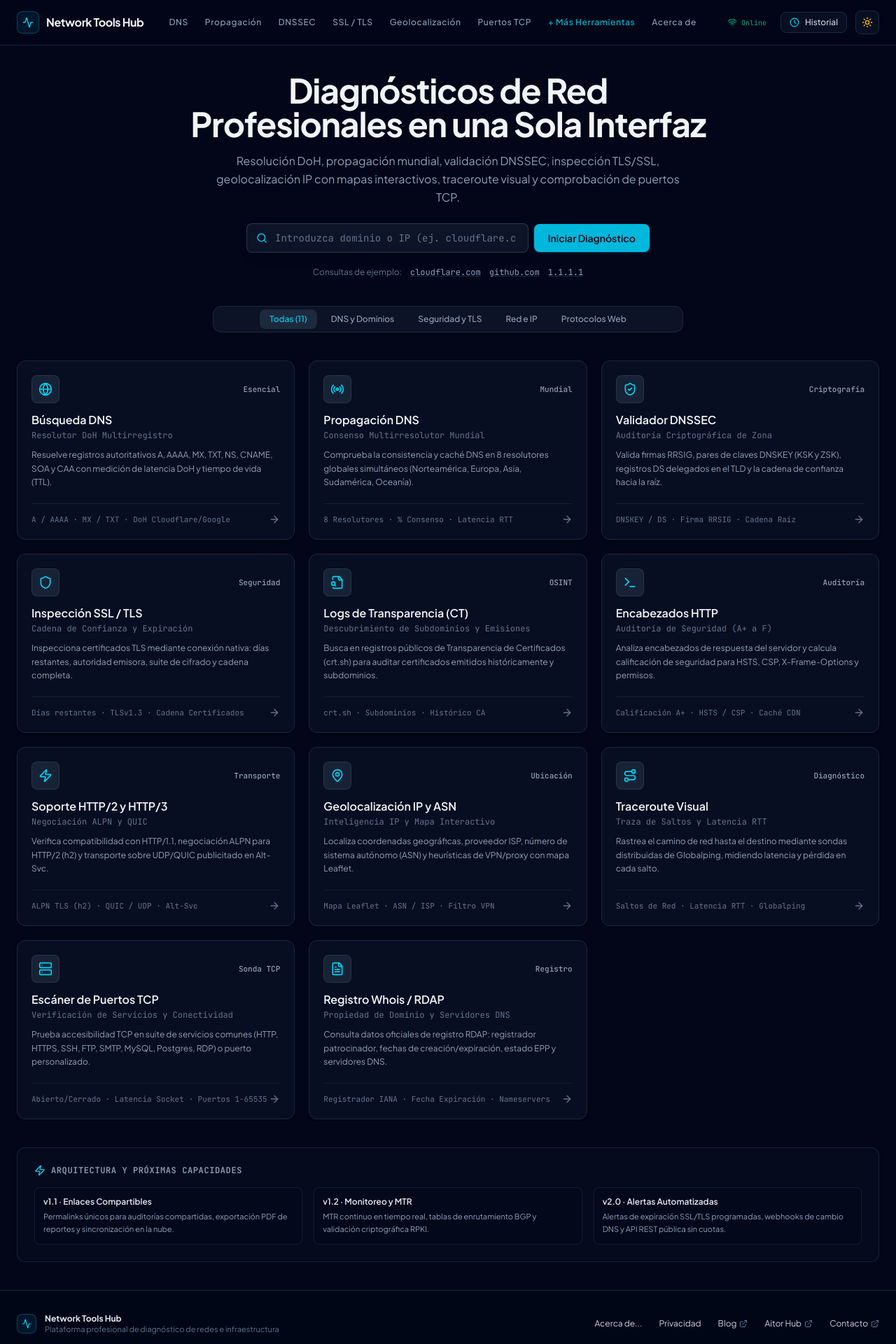
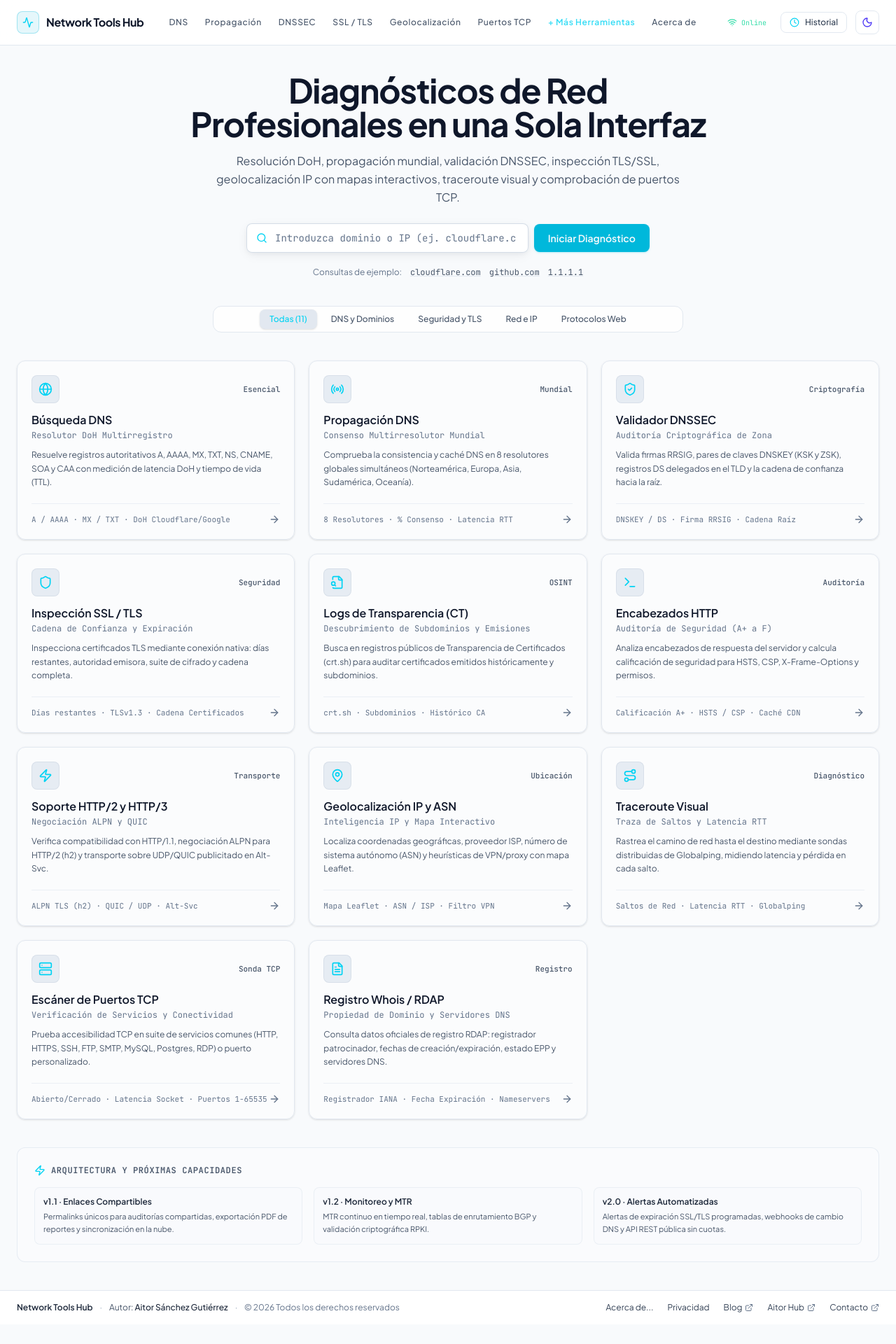
Before and after one commit to spankyno/Network-Tools, a React (Vite) app: page / in a window 1280 px wide. Shown: the top 1920 px of the page at 70% size. After the commit the page ends 1892 px from the top, so only its background shows below. Built offline with nearby package versions, Linux system fonts and the light colour scheme.

Commit message:
Add files via upload

```diff
--- a/index.html
+++ b/index.html
@@ -25,6 +25,21 @@
     <link rel="preconnect" href="https://fonts.gstatic.com" crossorigin />
     <link href="https://fonts.googleapis.com/css2?family=Plus+Jakarta+Sans:wght@400;500;600;700&family=JetBrains+Mono:wght@400;500;600&display=swap" rel="stylesheet" />
     <link rel="stylesheet" href="https://unpkg.com/leaflet@1.9.4/dist/leaflet.css" integrity="sha256-p4NxAoJBhIIN+hmNHrzRCf9tD/miZyoHS5obTRR9BMY=" crossorigin="" />
+    <script>
+      (function() {
+        try {
+          var stored = localStorage.getItem('netcheck_theme');
+          var isDark = stored ? stored === 'dark' : (window.matchMedia && window.matchMedia('(prefers-color-scheme: dark)').matches);
+          if (isDark) {
+            document.documentElement.classList.add('dark');
+            document.documentElement.classList.remove('light');
+          } else {
+            document.documentElement.classList.remove('dark');
+            document.documentElement.classList.add('light');
+          }
+        } catch (e) {}
+      })();
+    </script>
   </head>
   <body>
     <div id="root"></div>
--- a/src/App.tsx
+++ b/src/App.tsx
@@ -43,16 +43,33 @@ function MainApp() {
   const [currentExtra, setCurrentExtra] = useState<string | undefined>(undefined);
   const [historyItems, setHistoryItems] = useState<HistoryItem[]>([]);
   const [isHistoryOpen, setIsHistoryOpen] = useState(false);
-  const [isDark, setIsDark] = useState(true);
+  const [isDark, setIsDark] = useState<boolean>(() => {
+    if (typeof window !== 'undefined') {
+      const stored = localStorage.getItem('netcheck_theme');
+      if (stored === 'light') return false;
+      if (stored === 'dark') return true;
+      if (window.matchMedia) {
+        return window.matchMedia('(prefers-color-scheme: dark)').matches;
+      }
+    }
+    return true;
+  });
 
-  // Sincronizar clase del tema claro/oscuro
+  // Sincronizar clase del tema claro/oscuro y persistir en almacenamiento local
   useEffect(() => {
+    const root = document.documentElement;
     if (isDark) {
-      document.documentElement.classList.add('dark');
-      document.documentElement.classList.remove('light');
+      root.classList.add('dark');
+      root.classList.remove('light');
+      localStorage.setItem('netcheck_theme', 'dark');
+      const metaTheme = document.querySelector('meta[name="theme-color"]');
+      if (metaTheme) metaTheme.setAttribute('content', '#020617');
     } else {
-      document.documentElement.classList.remove('dark');
-      document.documentElement.classList.add('light');
+      root.classList.remove('dark');
+      root.classList.add('light');
+      localStorage.setItem('netcheck_theme', 'light');
+      const metaTheme = document.querySelector('meta[name="theme-color"]');
+      if (metaTheme) metaTheme.setAttribute('content', '#f8fafc');
     }
   }, [isDark]);
 
@@ -241,22 +258,20 @@ function MainApp() {
         )}
       </main>
 
-      {/* Pie de Página */}
-      <footer className="border-t border-slate-800/80 bg-slate-950/90 py-8 text-xs text-slate-400 mt-auto">
-        <div className="max-w-7xl mx-auto px-4 sm:px-6 space-y-6">
-          <div className="flex flex-col md:flex-row items-center justify-between gap-4 pb-6 border-b border-slate-800/60">
-            <div className="flex items-center gap-3">
-              <div className="w-7 h-7 rounded-lg bg-cyan-500/10 border border-cyan-500/30 flex items-center justify-center text-cyan-400">
-                <Activity className="w-3.5 h-3.5" />
-              </div>
-              <div className="text-left">
-                <span className="font-bold text-slate-200">Network Tools Hub</span>
-                <span className="text-slate-500 block text-[11px]">Plataforma profesional de diagnóstico de redes e infraestructura</span>
-              </div>
+      {/* Pie de Página Integrado y Recogido */}
+      <footer className="border-t border-slate-800/80 bg-slate-950 py-4 text-xs text-slate-400 mt-auto">
+        <div className="max-w-7xl mx-auto px-4 sm:px-6 flex flex-col md:flex-row items-center justify-between gap-3">
+          {/* Marca y Autoría */}
+          <div className="flex flex-wrap items-center justify-center md:justify-start gap-x-2.5 gap-y-1 text-xs text-slate-400">
+            <span className="font-semibold text-slate-200">Network Tools Hub</span>
+            <span className="text-slate-600 hidden sm:inline">·</span>
+            <span>Autor: <strong className="text-slate-200 font-medium">Aitor Sánchez Gutiérrez</strong></span>
+            <span className="text-slate-600 hidden sm:inline">·</span>
+            <span className="text-slate-500">© 2026 Todos los derechos reservados</span>
           </div>
 
-            {/* Vínculos de Navegación del Footer */}
-            <div className="flex flex-wrap items-center justify-center gap-x-6 gap-y-2 text-xs">
+          {/* Vínculos Recogidos */}
+          <div className="flex flex-wrap items-center justify-center md:justify-end gap-x-5 gap-y-1 text-xs">
             <button
               onClick={() => handleSelectTool('about')}
               className={`transition-colors hover:text-cyan-400 ${
@@ -302,16 +317,6 @@ function MainApp() {
             </a>
           </div>
         </div>
-
-          <div className="flex flex-col sm:flex-row items-center justify-between gap-4 text-[11px] text-slate-500">
-            <div>
-              <span>Autor: <strong className="text-slate-300 font-medium">Aitor Sánchez Gutiérrez</strong> (c) 2026 Todos los derechos reservados.</span>
-            </div>
-            <div className="text-center sm:text-right">
-              <span>Privacidad: Página estandar de privacidad. (Se recogerá únicamente la ip del usuario para analíticas.)</span>
-            </div>
-          </div>
-        </div>
       </footer>
 
       {/* Indicador Flotante Offline */}
--- a/src/components/Header.tsx
+++ b/src/components/Header.tsx
@@ -111,11 +111,15 @@ export const Header: React.FC<HeaderProps> = ({
           {/* Selector de Modo Claro/Oscuro */}
           <button
             onClick={onToggleTheme}
-            className="p-2 rounded-lg border border-slate-800 bg-slate-900/60 hover:bg-slate-800/80 text-slate-300 hover:text-white transition-colors"
+            className="p-2 rounded-lg border border-slate-800 bg-slate-900/60 hover:bg-slate-800/80 text-slate-300 hover:text-slate-100 transition-colors"
             title={isDark ? 'Cambiar a modo claro' : 'Cambiar a modo oscuro'}
             aria-label="Alternar tema"
           >
-            {isDark ? <Sun className="w-4 h-4 text-amber-400" /> : <Moon className="w-4 h-4 text-slate-400" />}
+            {isDark ? (
+              <Sun className="w-4 h-4 text-amber-400" />
+            ) : (
+              <Moon className="w-4 h-4 text-indigo-600" />
+            )}
           </button>
         </div>
       </div>
--- a/src/index.css
+++ b/src/index.css
@@ -5,25 +5,110 @@
     --font-sans: 'Plus Jakarta Sans', system-ui, -apple-system, sans-serif;
     --font-mono: 'JetBrains Mono', monospace;
   }
+}
+
+/* ========================================================
+   SISTEMA DE TEMAS: MODO CLARO Y MODO OSCURO
+   ======================================================== */
+
+:root,
+html.dark {
+  --color-slate-50: #f8fafc;
+  --color-slate-100: #f1f5f9;
+  --color-slate-200: #e2e8f0;
+  --color-slate-300: #cbd5e1;
+  --color-slate-400: #94a3b8;
+  --color-slate-500: #64748b;
+  --color-slate-600: #475569;
+  --color-slate-700: #334155;
+  --color-slate-800: #1e293b;
+  --color-slate-900: #0f172a;
+  --color-slate-950: #020617;
+  color-scheme: dark;
+}
+
+html.light {
+  --color-slate-50: #020617;
+  --color-slate-100: #0f172a;
+  --color-slate-200: #1e293b;
+  --color-slate-300: #334155;
+  --color-slate-400: #475569;
+  --color-slate-500: #64748b;
+  --color-slate-600: #94a3b8;
+  --color-slate-700: #cbd5e1;
+  --color-slate-800: #e2e8f0;
+  --color-slate-900: #ffffff;
+  --color-slate-950: #f8fafc;
+  color-scheme: light;
+}
 
 body {
   font-family: var(--font-sans);
-    background-color: #020617; /* slate-950 */
-    color: #f1f5f9; /* slate-100 */
+  background-color: var(--color-slate-950);
+  color: var(--color-slate-100);
   min-height: 100vh;
   -webkit-font-smoothing: antialiased;
   -moz-osx-font-smoothing: grayscale;
+  transition: background-color 0.2s ease, color 0.2s ease;
 }
 
-  /* Light theme overrides when class 'light' is toggled */
-  .light body,
-  .light {
-    background-color: #f8fafc; /* slate-50 */
-    color: #0f172a; /* slate-900 */
-  }
+/* Ajustes globales de contraste para Modo Claro */
+html.light body {
+  background-color: #f8fafc;
+  color: #0f172a;
 }
 
-/* Custom dark scrollbars */
+html.light .bg-slate-950 {
+  background-color: #f8fafc;
+}
+
+html.light .bg-slate-900 {
+  background-color: #ffffff;
+}
+
+html.light .border-slate-800 {
+  border-color: #e2e8f0;
+}
+
+html.light .border-slate-700 {
+  border-color: #cbd5e1;
+}
+
+/* Evitar que texto en botones slate se vuelva blanco invisible en modo claro */
+html.light .hover\:text-white:hover,
+html.light .group:hover .group-hover\:text-white {
+  color: #0f172a !important;
+}
+
+html.light .bg-slate-800.text-white,
+html.light .bg-slate-800 .text-white {
+  color: #0f172a !important;
+}
+
+/* Modales y backdrops en modo claro */
+html.light .bg-slate-950\/80,
+html.light .bg-slate-950\/70 {
+  background-color: rgba(15, 23, 42, 0.45);
+}
+
+/* Cabecera y Pie de página en modo claro */
+html.light header {
+  background-color: rgba(255, 255, 255, 0.88) !important;
+  border-color: #e2e8f0 !important;
+}
+
+html.light footer {
+  background-color: #ffffff !important;
+  border-color: #e2e8f0 !important;
+}
+
+/* Sombras limpias en modo claro */
+html.light .shadow-lg,
+html.light .shadow-xl {
+  box-shadow: 0 4px 16px -2px rgba(15, 23, 42, 0.08), 0 2px 6px -1px rgba(15, 23, 42, 0.04);
+}
+
+/* Barras de desplazamiento adaptables */
 ::-webkit-scrollbar {
   width: 6px;
   height: 6px;
@@ -42,7 +127,15 @@
   background: rgba(148, 163, 184, 0.4);
 }
 
-/* Leaflet map container and clean OSM tiles */
+html.light ::-webkit-scrollbar-thumb {
+  background: rgba(100, 116, 139, 0.25);
+}
+
+html.light ::-webkit-scrollbar-thumb:hover {
+  background: rgba(100, 116, 139, 0.45);
+}
+
+/* Contenedor del mapa Leaflet y popups según tema */
 .leaflet-container {
   font-family: var(--font-sans) !important;
   z-index: 10 !important;
@@ -62,3 +155,15 @@
   background: #0f172a !important;
   border: 1px solid #334155 !important;
 }
+
+html.light .leaflet-popup-content-wrapper {
+  background: #ffffff !important;
+  color: #0f172a !important;
+  border: 1px solid #cbd5e1 !important;
+  box-shadow: 0 10px 25px -5px rgba(15, 23, 42, 0.15) !important;
+}
+
+html.light .leaflet-popup-tip {
+  background: #ffffff !important;
+  border: 1px solid #cbd5e1 !important;
+}
```
Also changed, not shown: src/components/AboutPage.tsx (+0 -39 lines). Lines whose indentation alone changed are shown as unchanged.
